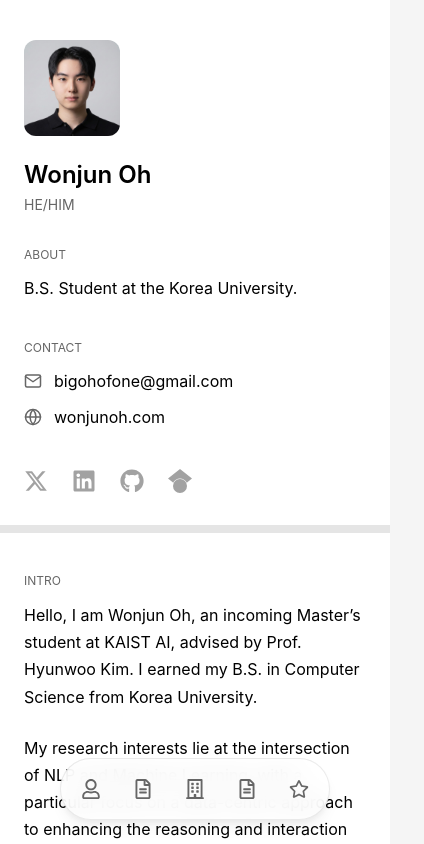
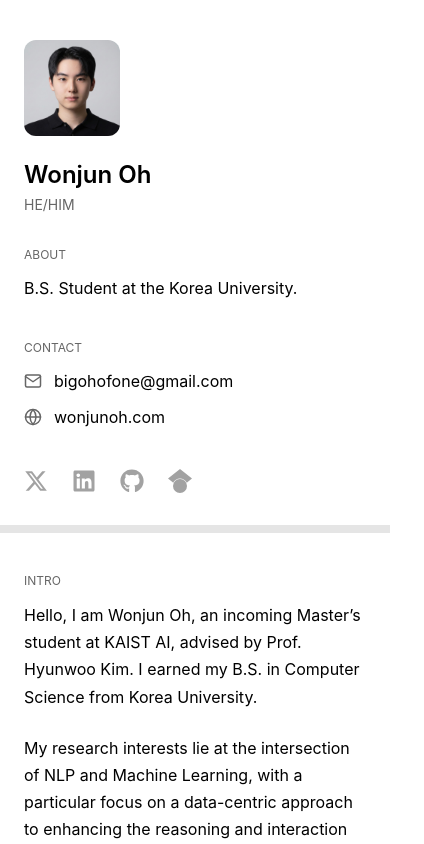
Before and after one commit to bigohofone/bigohofone.github.io, a React (Create React App) app: page / in a window 390 px wide. Shown: the top 844 px of the page, 424 px wide, since content can reach past the window. Built offline with nearby package versions, Linux system fonts and the light colour scheme; a web font is replaced by a local one.

Commit message:
glass morph dock, cv page comp.

```diff
--- a/package.json
+++ b/package.json
@@ -8,6 +8,7 @@
     "@testing-library/react": "^16.3.0",
     "@testing-library/user-event": "^13.5.0",
     "framer-motion": "^12.23.25",
+    "liquid-glass-react": "^1.1.1",
     "pdfjs": "^2.5.4",
     "react": "^19.1.0",
     "react-dom": "^19.1.0",
--- a/src/assets/styles/cv_page.css
+++ b/src/assets/styles/cv_page.css
@@ -116,25 +116,65 @@
     font-weight: var(--wr-weight-bold);
 }
 
-/* Download Button */
+/* Download Button - Dock Style */
+.cv-download-dock-container {
+    position: fixed;
+    bottom: 32px;
+    left: 50%;
+    transform: translateX(-50%);
+    z-index: 1000;
+    pointer-events: none;
+}
+
+.cv-download-dock {
+    display: flex;
+    gap: 8px;
+}
+
 .cv-download-btn {
-    position: fixed;
-    bottom: 24px;
-    right: 24px;
-    padding: 12px 24px;
-    background: #000;
-    color: #fff;
+    position: relative;
+    width: 44px;
+    height: 44px;
+    border-radius: 50%;
     border: none;
-    border-radius: 8px;
+    background: transparent;
+    display: flex;
+    align-items: center;
+    justify-content: center;
     cursor: pointer;
-    box-shadow: 0 4px 12px rgba(0, 0, 0, 0.2);
-    z-index: 1000;
-    transition: transform 0.2s ease, box-shadow 0.2s ease;
+    color: #666666;
+    font-size: 20px;
+    transition: all 0.2s cubic-bezier(0.4, 0, 0.2, 1);
 }
 
 .cv-download-btn:hover {
-    transform: translateY(-2px);
-    box-shadow: 0 6px 16px rgba(0, 0, 0, 0.3);
+    color: #000000;
+    background-color: rgba(0, 0, 0, 0.05);
+    transform: scale(1.1);
+}
+
+/* Tooltip */
+.cv-download-tooltip {
+    position: absolute;
+    bottom: 100%;
+    left: 50%;
+    transform: translateX(-50%) translateY(4px);
+    background: #111;
+    color: #fff;
+    padding: 6px 10px;
+    border-radius: 6px;
+    font-size: 12px;
+    font-weight: 500;
+    white-space: nowrap;
+    opacity: 0;
+    pointer-events: none;
+    transition: all 0.2s ease;
+    margin-bottom: 12px;
+}
+
+.cv-download-btn:hover .cv-download-tooltip {
+    opacity: 1;
+    transform: translateX(-50%) translateY(0);
 }
 
 /* Print Styles */
@@ -147,10 +187,10 @@
 
     .cv-page {
         width: 100%;
-        min-height: auto;
+        min-height: auto !important;
         margin: 0;
-        padding: 17mm 25mm;
-        /* To match screen: 17mm + 8mm margin = 25mm */
+        padding: 0 25mm;
+        /* 상하 padding은 @page margin에서 처리, 좌우만 설정 */
         box-shadow: none;
         background: none !important;
     }
@@ -161,8 +201,8 @@
 
     @page {
         size: A4;
-        margin: 8mm 0;
-        /* Vertical margin to pad top/bottom across page breaks */
+        margin: 25mm 0;
+        /* 모든 페이지에 동일한 상하 여백 적용 */
     }
 }
 
@@ -192,8 +232,9 @@
         pointer-events: none;
     }
 
-    body {
-        background: #f5f5f5;
+    html.cv-page-html,
+    body.cv-page-body {
+        background: #e0e0e0;
     }
 }
 
--- a/src/assets/styles/global/base.css
+++ b/src/assets/styles/global/base.css
@@ -41,14 +41,22 @@
 
   --color-on-link: #3b82f6;
 
-  --font-size-sm: 0.75rem; /* 14px */
-  --font-size-md: 1rem; /* 16px */
-  --font-size-lg: 1.25rem; /* 18px */
-  --font-size-xl: 1.5rem; /* 20px */
-  --font-size-2xl: 1.75rem; /* 24px */
-  --font-size-3xl: 2rem; /* 30px */
-  --font-size-4xl: 2.5rem; /* 36px */
-  --font-size-5xl: 3rem; /* 48px */
+  --font-size-sm: 0.75rem;
+  /* 14px */
+  --font-size-md: 1rem;
+  /* 16px */
+  --font-size-lg: 1.25rem;
+  /* 18px */
+  --font-size-xl: 1.5rem;
+  /* 20px */
+  --font-size-2xl: 1.75rem;
+  /* 24px */
+  --font-size-3xl: 2rem;
+  /* 30px */
+  --font-size-4xl: 2.5rem;
+  /* 36px */
+  --font-size-5xl: 3rem;
+  /* 48px */
 
   --header-height: 5rem;
 
@@ -87,6 +95,7 @@
   font-size: 16px;
   color: var(--color-on-text);
   line-height: 1.5;
+  background: var(--color-white);
 }
 
 @media (max-width: 960px) {
@@ -145,11 +154,12 @@
   color: var(--color-on-text-primary);
 }
 
-b, strong {
+b,
+strong {
   font-weight: 400;
 }
 
 a {
-    color: inherit;
-    text-decoration: none;
+  color: inherit;
+  text-decoration: none;
 }
--- a/src/assets/styles/wonjunoh_resume.css
+++ b/src/assets/styles/wonjunoh_resume.css
@@ -185,7 +185,7 @@
 /* Sections */
 .wonjunoh-resume-section {
     width: 100%;
-    max-width: 540px;
+    max-width: 720px;
     margin-bottom: 40px;
     scroll-margin-top: 40px;
 }
@@ -213,7 +213,7 @@
 
     .wonjunoh-resume-sidebar {
         width: 100%;
-        max-width: 588px;
+        max-width: calc(720px + 48px);
         /* 540px + 48px padding = 588px for content alignment */
         margin: 0 auto;
         height: auto;
@@ -303,7 +303,7 @@
     font-size: var(--wr-font-s) !important;
     font-weight: var(--wr-weight-normal) !important;
     color: var(--wr-text-secondary) !important;
-    margin-bottom: 8px;
+    margin-bottom: 4px;
     align-items: center;
 }
 
@@ -320,79 +320,53 @@
     color: var(--wr-text-secondary) !important;
 }
 
-/* Navigation Dock */
-.wonjunoh-resume-dock-container {
-    position: fixed;
-    bottom: 32px;
-    z-index: 1000;
-    /* Center logic: Sidebar (420px) + (Remaining Width / 2) */
-    left: calc(420px + (100% - 420px) / 2);
-    transform: translateX(-50%);
-    pointer-events: none;
-    /* Allow clicks to pass through wrapper */
-}
 
 .wonjunoh-resume-dock {
     display: flex;
     gap: 8px;
-    background: rgba(255, 255, 255, 0.85);
-    /* Glass effect */
-    backdrop-filter: blur(12px);
-    padding: 8px;
+    padding: 0;
     border-radius: 9999px;
-    /* Pill shape */
-    border: 1px solid rgba(0, 0, 0, 0.08);
-    box-shadow:
-        0 4px 6px -1px rgba(0, 0, 0, 0.05),
-        0 10px 15px -3px rgba(0, 0, 0, 0.05);
-    pointer-events: auto;
-    /* Re-enable clicks on dock */
 }
 
 .wonjunoh-resume-dock-item {
     position: relative;
-    width: 44px;
-    height: 44px;
-    border-radius: 50%;
+    min-width: 64px;
+    height: auto;
+    padding: 10px 6px;
+    border-radius: 24px;
     border: none;
     background: transparent;
     display: flex;
+    flex-direction: column;
     align-items: center;
     justify-content: center;
+    gap: 6px;
     cursor: pointer;
     color: var(--wr-text-secondary);
-    font-size: 20px;
+    font-size: 18px;
     transition: all 0.2s cubic-bezier(0.4, 0, 0.2, 1);
 }
 
 .wonjunoh-resume-dock-item:hover {
     color: var(--wr-text-main);
     background-color: rgba(0, 0, 0, 0.05);
-    transform: scale(1.1);
 }
 
-/* Tooltip */
-.wonjunoh-resume-tooltip {
-    position: absolute;
-    bottom: 100%;
-    left: 50%;
-    transform: translateX(-50%) translateY(4px);
-    background: #111;
-    color: #fff;
-    padding: 6px 10px;
-    border-radius: 6px;
-    font-size: 12px;
+/* Label below icon */
+.wonjunoh-resume-dock-label {
+    font-size: 10px;
     font-weight: 500;
     white-space: nowrap;
-    opacity: 0;
-    pointer-events: none;
-    transition: all 0.2s ease;
-    margin-bottom: 12px;
+    line-height: 1;
 }
 
-.wonjunoh-resume-dock-item:hover .wonjunoh-resume-tooltip {
-    opacity: 1;
-    transform: translateX(-50%) translateY(0);
+/* CV Download Button - Distinguished styling */
+.wonjunoh-resume-dock-item-cv {
+    background-color: rgba(0, 0, 0, 0.06);
+}
+
+.wonjunoh-resume-dock-item-cv:hover {
+    background-color: rgba(0, 0, 0, 0.12);
 }
 
 /* Mobile Responsiveness for Dock */
@@ -437,19 +411,11 @@
     padding-bottom: 0;
 }
 
-.wonjunoh-resume-list-header {
-    display: flex;
-    justify-content: space-between;
-    align-items: flex-start;
-    margin-bottom: 4px;
-}
-
 .wonjunoh-resume-list-title {
+    margin: 0 0 8px 0;
     font-size: var(--wr-font-m) !important;
     font-weight: var(--wr-weight-normal) !important;
     color: var(--wr-text-main) !important;
-    flex: 1;
-    margin-right: 16px;
 }
 
 .wonjunoh-resume-list-date {
@@ -471,7 +437,6 @@
     font-size: var(--wr-font-s) !important;
     font-weight: var(--wr-weight-normal) !important;
     color: var(--wr-text-secondary) !important;
-    margin-top: 4px;
 }
 
 /* Mobile Experience Card Layout (< 1024px) */
--- a/src/data/experience.js
+++ b/src/data/experience.js
@@ -6,7 +6,7 @@
             organization: "COCO Lab @ KAIST",
             date: "Dec. 2025 – Now",
             location: "Seoul, Korea",
-            description: "Advised by Prof. Hyunwoo Kim. Research topic: Reasoning and inference for various contexts / Scalable and efficient learning through data synthesis, selection, and curriculum.",
+            description: "Advised by Prof. Hyunwoo Kim; Research topic: Reasoning and inference for various contexts / Scalable and efficient learning through data synthesis, selection, and curriculum.",
             logo: "https://download.logo.wine/logo/KAIST/KAIST-Logo.wine.png"
         },
         {
@@ -14,7 +14,7 @@
             organization: "MIIL @ Korea University",
             date: "Mar. 2024 – Oct. 2024",
             location: "Seoul, Korea",
-            description: "Advised by Prof. Paul Hongsuck Seo. Research topic: Efficient representation learning through data synthesis, selection, distillation",
+            description: "Advised by Prof. Paul Hongsuck Seo; Research topic: Efficient representation learning through data synthesis, selection, distillation",
             logo: "https://www.korea.ac.kr/Web-home/_UI/images/Global_Symbol.jpg"
         }
     ]
--- a/src/features/resume/components/NavigationDock.jsx
+++ b/src/features/resume/components/NavigationDock.jsx
@@ -1,11 +1,35 @@
-import React from 'react';
-import { FaRegUser, FaRegNewspaper, FaRegBuilding, FaRegFileAlt, FaRegStar, FaRegEnvelope } from 'react-icons/fa';
+import React, { useState, useEffect } from 'react';
+import { FaRegUser, FaRegFileAlt, FaRegBuilding, FaRegStar } from 'react-icons/fa';
+import { FaDownload } from 'react-icons/fa6';
+import { useNavigate } from 'react-router-dom';
+import LiquidGlass from 'liquid-glass-react';
 
 const NavigationDock = () => {
+    const navigate = useNavigate();
+    const [dockLeft, setDockLeft] = useState('50%');
+
+    useEffect(() => {
+        const calculateDockPosition = () => {
+            const mainElement = document.querySelector('.wonjunoh-resume-main');
+            if (mainElement) {
+                const mainRect = mainElement.getBoundingClientRect();
+                const centerX = mainRect.left + mainRect.width / 2;
+                setDockLeft(`${centerX}px`);
+            } else {
+                // Fallback to viewport center
+                setDockLeft('50%');
+            }
+        };
+
+        calculateDockPosition();
+        window.addEventListener('resize', calculateDockPosition);
+
+        return () => window.removeEventListener('resize', calculateDockPosition);
+    }, []);
+
     const scrollToSection = (id) => {
         const element = document.getElementById(id);
         if (element) {
-            // Offset for fixed header/spacing if needed, though centered alignment handles most
             const offset = 40;
             const elementPosition = element.getBoundingClientRect().top;
             const offsetPosition = elementPosition + window.pageYOffset - offset;
@@ -25,8 +49,27 @@
         { id: 'awards', icon: <FaRegStar />, label: 'Awards' },
     ];
 
+    const handleCVClick = () => {
+        navigate('/cv');
+    };
+
     return (
-        <div className="wonjunoh-resume-dock-container">
+        <LiquidGlass
+            displacementScale={64}
+            blurAmount={0.1}
+            saturation={50}
+            aberrationIntensity={2}
+            elasticity={0.15}
+            cornerRadius={9999}
+            padding="8px"
+            style={{
+                position: 'fixed',
+                bottom: '0px',
+                left: dockLeft,
+                transform: 'translateX(-50%)',
+                zIndex: 1000,
+            }}
+        >
             <nav className="wonjunoh-resume-dock">
                 {navItems.map((item) => (
                     <button
@@ -36,11 +79,19 @@
                         aria-label={item.label}
                     >
                         {item.icon}
-                        <span className="wonjunoh-resume-tooltip">{item.label}</span>
+                        <span className="wonjunoh-resume-dock-label">{item.label}</span>
                     </button>
                 ))}
+                <button
+                    onClick={handleCVClick}
+                    className="wonjunoh-resume-dock-item wonjunoh-resume-dock-item-cv"
+                    aria-label="Download CV"
+                >
+                    <FaDownload />
+                    <span className="wonjunoh-resume-dock-label">CV</span>
+                </button>
             </nav>
-        </div>
+        </LiquidGlass>
     );
 };
 
--- a/src/pages/ResumePage.jsx
+++ b/src/pages/ResumePage.jsx
@@ -89,7 +89,7 @@
                 fontWeight: 'var(--wr-weight-normal)',
                 textAlign: 'left',
                 width: '100%',
-                maxWidth: '540px'
+                maxWidth: '720px'
             }}>
                 <p>{footer.copyright}</p>
             </footer>
```
Also changed, not shown: src/pages/CVPage.jsx (+49 -10 lines), 2 other files (tests, documents, lock files or other folders).
